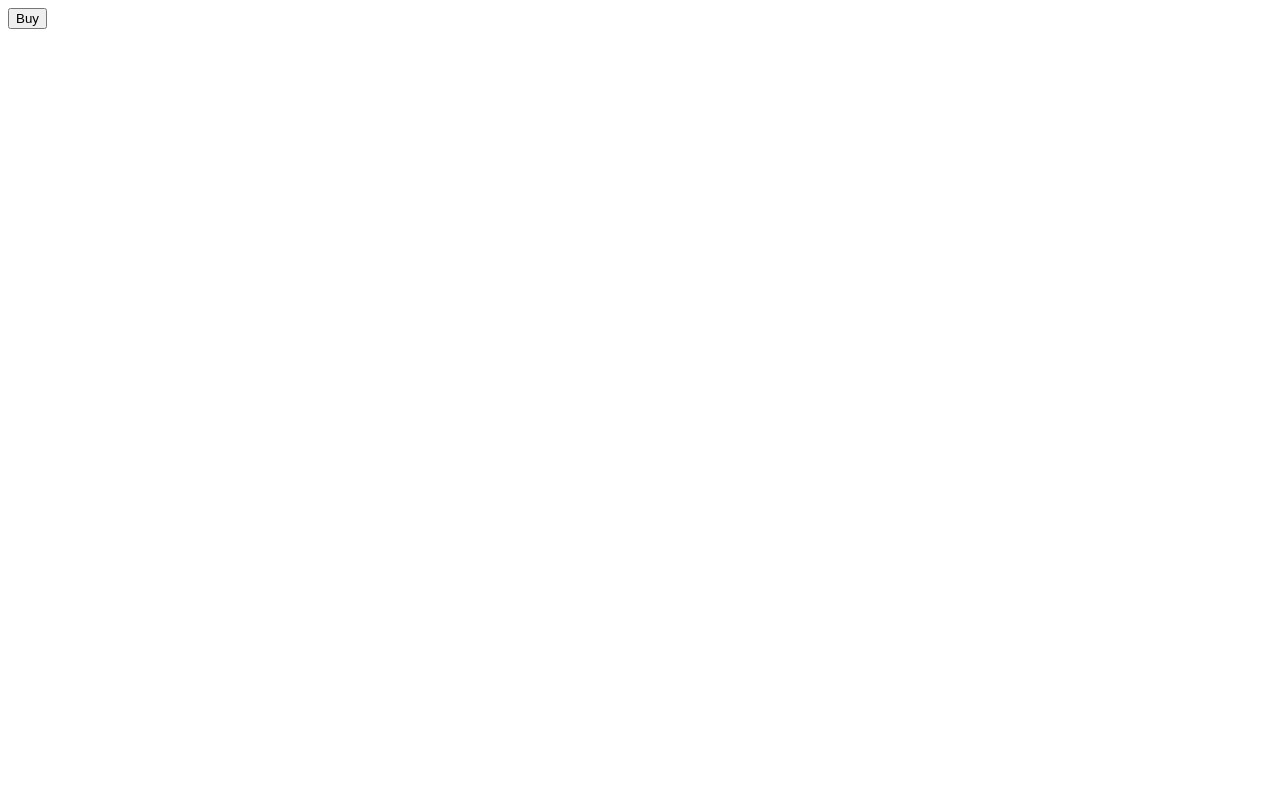
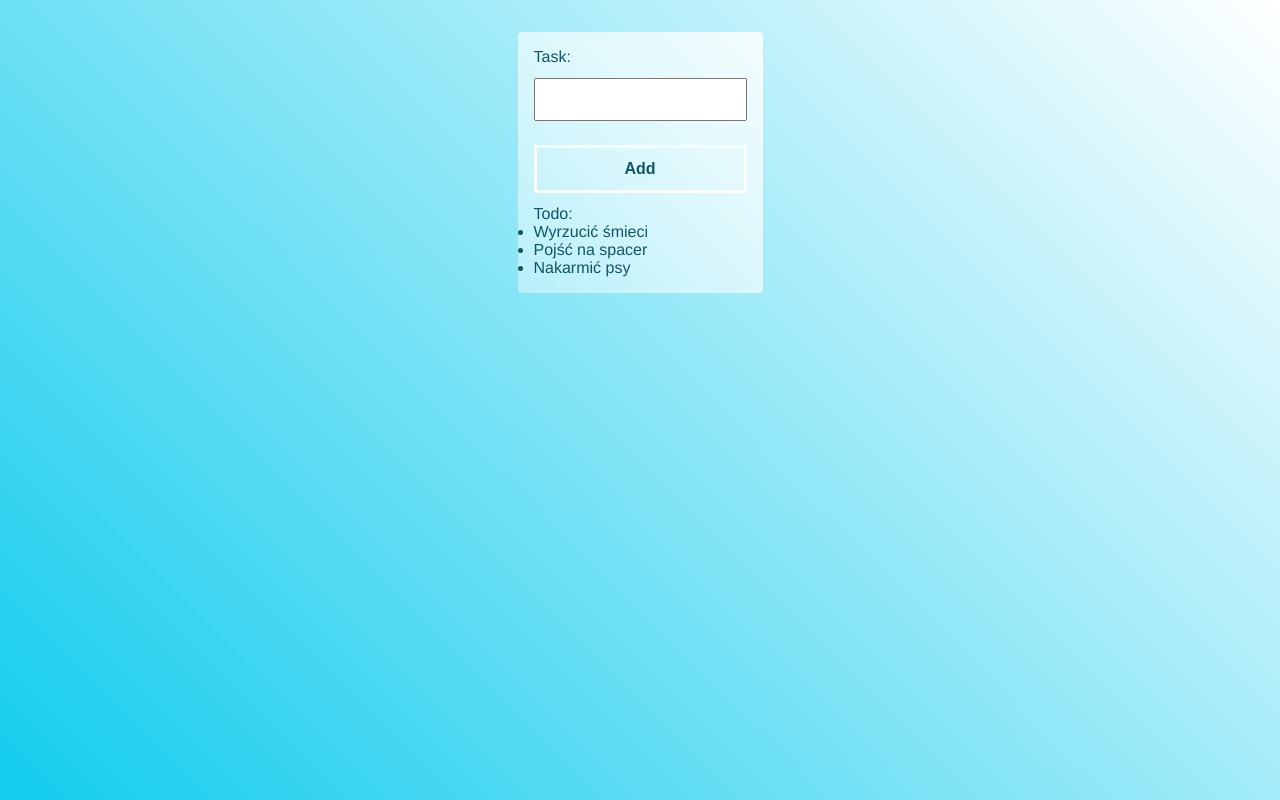
Before and after one commit to jankowskaweronika/ToDo-App-TypeScript, a website with bundled scripts: page index.html in a window 1280 px wide. Built offline with nearby package versions, Linux system fonts and the light colour scheme.

Commit message:
tasksContainerElement added

```diff
--- a/index.html
+++ b/index.html
@@ -4,10 +4,16 @@
     <meta charset="UTF-8" />
     <meta name="viewport" content="width=device-width, initial-scale=1.0" />
     <title>TypeScript</title>
+    <link rel="stylesheet" href="./styles.css"/>
   </head>
   <body>
-    <button>Buy</button>
-
-    <script src="./dist/app.js"></script>
+    <form class="container" autocomplete="off">
+      <label for="name">Task:</label>
+      <input type="text" id="name"/>
+      <button>Add</button>
+      <p>Todo:</p>
+      <ul class="tasks"></ul>
+    </form>
+    <script type="module" src="./dist/app.js"></script>
   </body>
 </html>
--- a/src/app.ts
+++ b/src/app.ts
@@ -1,13 +1,18 @@
-const buttonElement = document.querySelector("button")
+// <li>
+//   <label for="task-1">Wyrzucić śmieci</label>
+//   <input type="checkbox" id="task-1" name="Wyrzucić śmieci"/>
+// </li>
 
-const calculatePrice = (originalPrice: number, hasDiscount: boolean) => {
-  return hasDiscount ? originalPrice*0.8 : originalPrice
+const tasksContainerElement: HTMLElement = document.querySelector(".tasks")
+
+const tasks: string[] = ["Wyrzucić śmieci", "Pojść na spacer", "Nakarmić psy"]
+
+const render = () => {
+  tasks.forEach(task => {
+    const taskElement: HTMLElement = document.createElement("li")
+    taskElement.innerText = task
+    tasksContainerElement.appendChild(taskElement)
+  })
 }
 
-buttonElement.addEventListener("click", () => {
-  const originalPrice: number = 50;
-  const hasDiscount: boolean = new URLSearchParams(window.location.search).get(
-    "discount") === "true"
-
-  console.log(calculatePrice(originalPrice, hasDiscount))
-})
+render()
--- /dev/null
+++ b/styles.css
@@ -0,0 +1,87 @@
+:root {
+  --color-bg: #1ce;
+  --color-text: rgb(19, 85, 97);
+}
+
+* {
+  box-sizing: border-box;
+  margin: 0;
+  padding: 0;
+}
+
+body {
+  align-items: flex-start;
+  background: linear-gradient(45deg, #1ce, #fff);
+  color: var(--color-text);
+  display: flex;
+  justify-content: center;
+  height: 100vh;
+  font-family: Helvetica, sans-serif;
+  padding: 32px;
+  width: 100vw;
+}
+
+.container {
+  background: linear-gradient(
+      45deg,
+      rgba(255, 255, 255, 0.4),
+      rgba(255, 255, 255, 0.8)
+  );
+  border-radius: 4px;
+  display: inline-block;
+  padding: 16px;
+}
+
+input[type="text"] {
+  display: block;
+  margin: 12px 0;
+  padding: 12px 16px;
+}
+
+button {
+  background: transparent;
+  border: rgba(255, 255, 255, 0.8) solid 3px;
+  color: var(--color-text);
+  cursor: pointer;
+  font-size: 16px;
+  font-weight: bold;
+  margin: 12px 0;
+  padding: 12px 16px;
+  transition: border-color 0.3s, background 0.3s;
+  width: 100%;
+}
+
+button:hover {
+  border-color: var(--color-text);
+  background: rgba(255, 255, 255, 0.8);
+}
+
+.categories li {
+  align-items: center;
+  display: flex;
+  list-style-type: none;
+}
+
+.categories input {
+  margin-right: 8px;
+}
+
+.tasks {
+}
+
+.tasks input {
+  margin-left: 8px;
+}
+
+.gym {
+  color: darkblue;
+  list-style: circle;
+}
+
+.hobby {
+  color: darkgoldenrod;
+}
+
+.work {
+  text-decoration: underline;
+}
```
Also changed, not shown: dist/app.js.
